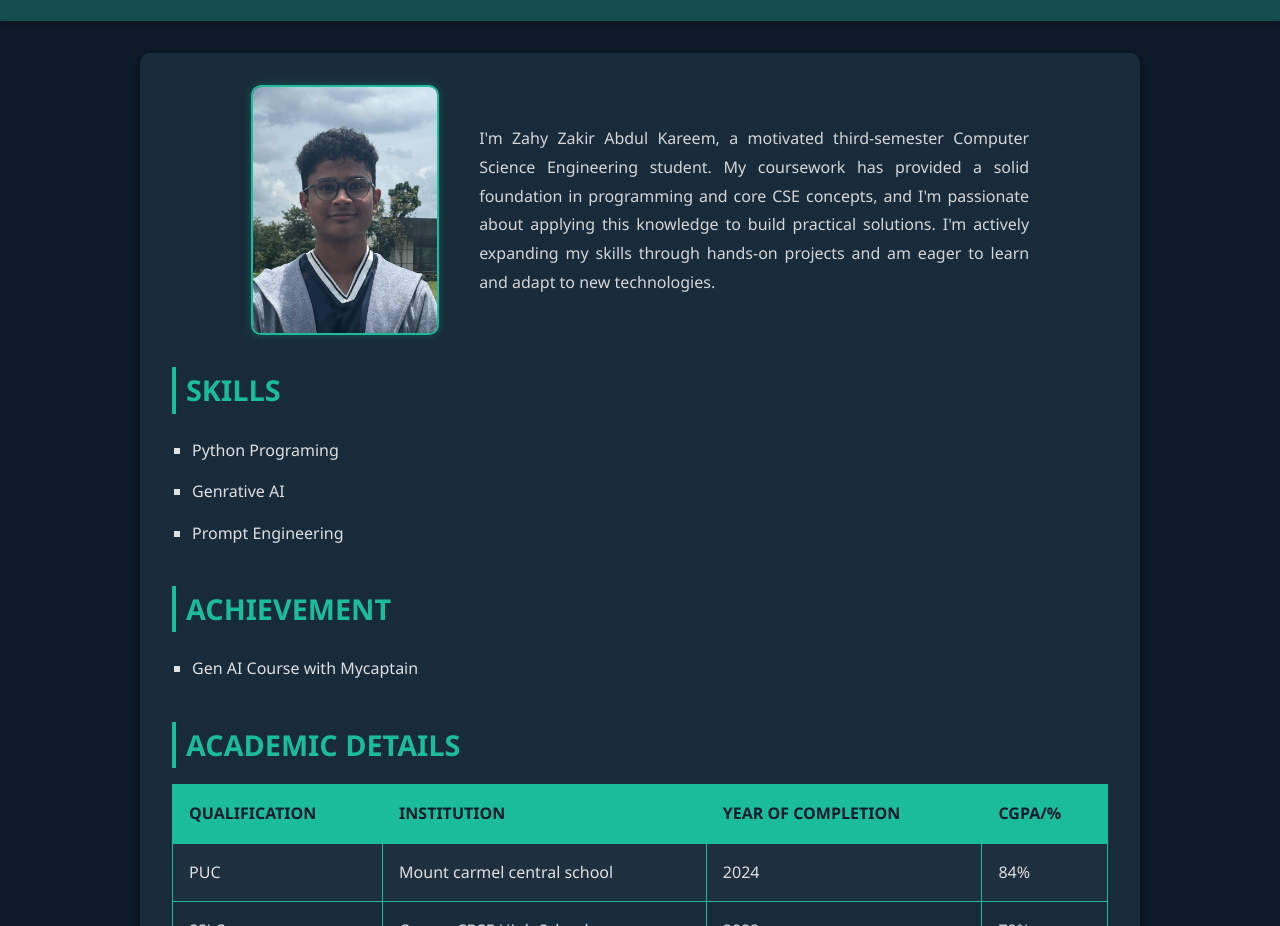
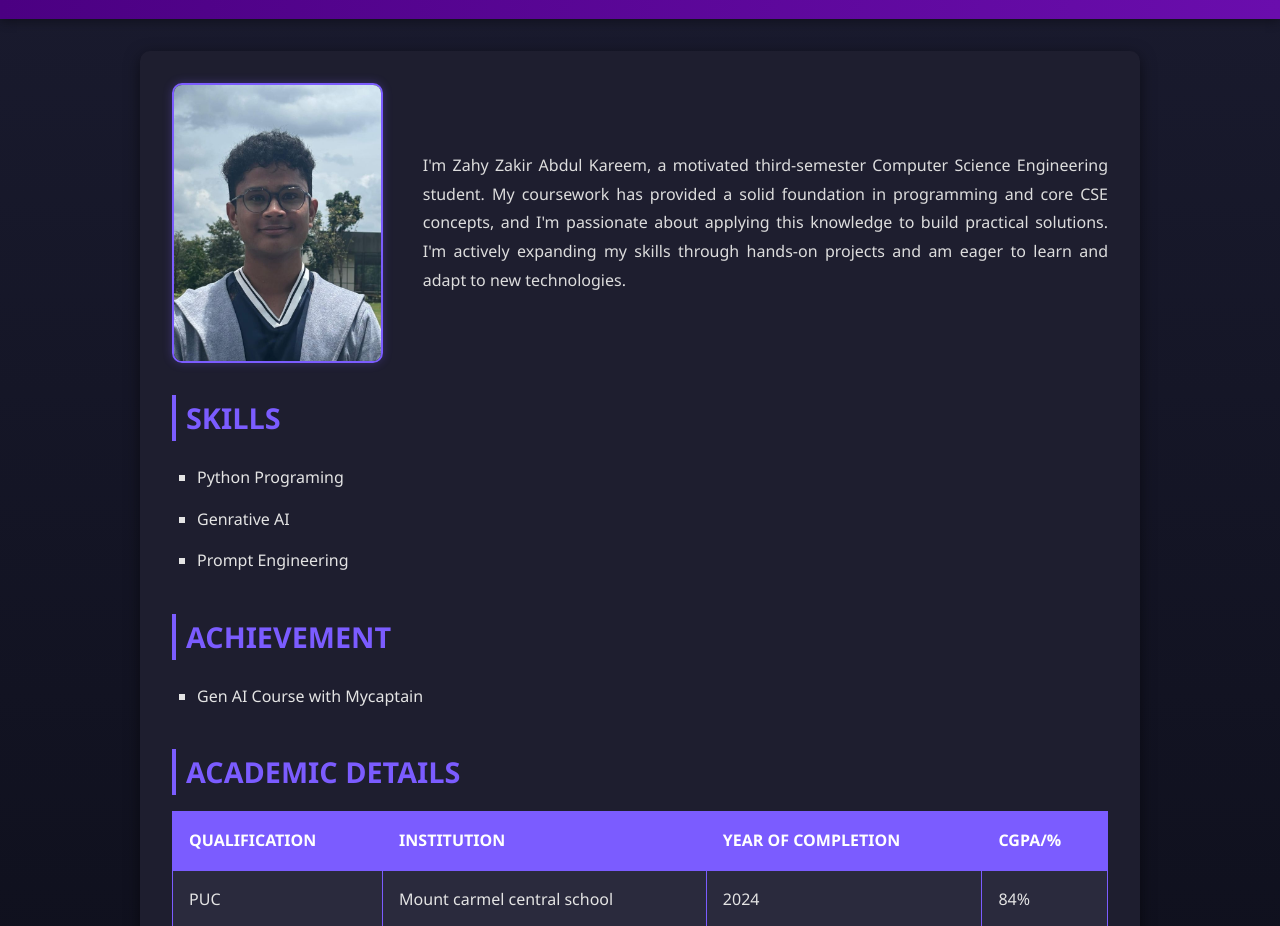
Before and after one commit to zahy294/zahy294.github.io, a plain HTML site: page index.html in a window 1280 px wide. Shown: the part 104-1030 px from the top of the page. Drawn offline with Linux system fonts and the light colour scheme.

Commit message:
Update styles.css

```diff
--- a/styles.css
+++ b/styles.css
@@ -7,35 +7,22 @@
 
 body {
   font-family: 'Segoe UI', Arial, sans-serif;
-  background-color: #0d1b2a;
-  color: #e0e0e0;
-}
-
-/* --- HEADINGS --- */
-h1, h2 {
-  color: #1abc9c;
-}
-
-h1 {
-  font-size: 2.4rem;
-  letter-spacing: 1px;
-}
-
-h2 {
-  font-size: 1.8rem;
-  margin-top: 2rem;
-  margin-bottom: 1rem;
-  border-left: 4px solid #1abc9c;
-  padding-left: 10px;
-  text-transform: uppercase;
+  background: linear-gradient(180deg, #1a1b2f, #0d0e1a);
+  color: #e4e4e4;
 }
 
 /* --- HEADER --- */
 header {
   text-align: center;
   padding: 2rem 1rem;
-  background-color: #144d4d;
+  background: linear-gradient(90deg, #4b0082, #6a0dad);
   box-shadow: 0 2px 10px rgba(0, 0, 0, 0.4);
+}
+
+header h1 {
+  color: #ffffff;
+  font-size: 2.3rem;
+  letter-spacing: 1px;
 }
 
 /* --- MAIN SECTION --- */
@@ -43,28 +30,28 @@ main {
   max-width: 1000px;
   margin: 2rem auto;
   padding: 2rem;
-  background-color: #182b3a;
+  background-color: #1e1e2f;
   border-radius: 10px;
   box-shadow: 0 4px 15px rgba(0, 0, 0, 0.5);
 }
 
-/* --- PROFILE SECTION --- */
+/* --- PROFILE SECTION (fixed layout) --- */
 .pic {
   display: flex;
   align-items: center;
-  justify-content: center;
+  justify-content: space-between;
   gap: 40px;
-  flex-wrap: wrap;
+  flex-wrap: nowrap; /* keeps image + paragraph in same line */
   margin-bottom: 2rem;
 }
 
 .pic img {
-  height: 250px;
+  height: 280px;
   width: auto;
   border-radius: 10px;
-  border: 2px solid #1abc9c;
-  box-shadow: 0 0 10px rgba(26, 188, 156, 0.3);
-  transition: transform 0.3s;
+  border: 2px solid #7b5cff;
+  box-shadow: 0 0 10px rgba(123, 92, 255, 0.3);
+  transition: transform 0.3s ease;
 }
 
 .pic img:hover {
@@ -72,18 +59,28 @@ main {
 }
 
 .pic p {
-  max-width: 550px;
+  flex: 1;
+  font-size: 1rem;
   text-align: justify;
-  font-size: 1rem;
   line-height: 1.8;
-  color: #d6d6d6;
+  color: #ddd;
+}
+
+/* --- HEADINGS --- */
+h2 {
+  color: #7b5cff;
+  font-size: 1.8rem;
+  margin-top: 2rem;
+  margin-bottom: 1rem;
+  border-left: 4px solid #7b5cff;
+  padding-left: 10px;
+  text-transform: uppercase;
 }
 
 /* --- LISTS --- */
 ul {
-  padding: 0;
   list-style-type: square;
-  margin-left: 20px;
+  margin-left: 25px;
   margin-bottom: 2rem;
 }
 
@@ -96,38 +93,37 @@ table {
   width: 100%;
   margin-top: 1rem;
   border-collapse: collapse;
-  border: 1px solid #2c3e50;
+  border: 1px solid #2c2c50;
 }
 
 th, td {
   padding: 1rem;
+  border: 1px solid #7b5cff;
   text-align: left;
-  border: 1px solid #1abc9c;
 }
 
 th {
-  background-color: #1abc9c;
-  color: #0d1b2a;
-  font-weight: bold;
+  background-color: #7b5cff;
+  color: #ffffff;
   text-transform: uppercase;
 }
 
 tr:nth-child(even) {
-  background-color: #1e2f3e;
+  background-color: #2a2a3d;
 }
 
 /* --- FOOTER --- */
 footer {
   text-align: center;
   padding: 1.5rem 1rem;
-  background-color: #144d4d;
+  background: linear-gradient(90deg, #4b0082, #6a0dad);
   box-shadow: 0 -2px 10px rgba(0, 0, 0, 0.4);
 }
 
 .social-links a {
   margin: 0 10px;
   display: inline-block;
-  transition: transform 0.2s;
+  transition: transform 0.2s ease;
 }
 
 .social-links img {
@@ -143,7 +139,7 @@ footer {
 
 footer p {
   margin-top: 1rem;
-  color: #f5f5f5;
+  color: #eaeaea;
   font-size: 0.9rem;
   letter-spacing: 0.5px;
 }
```
